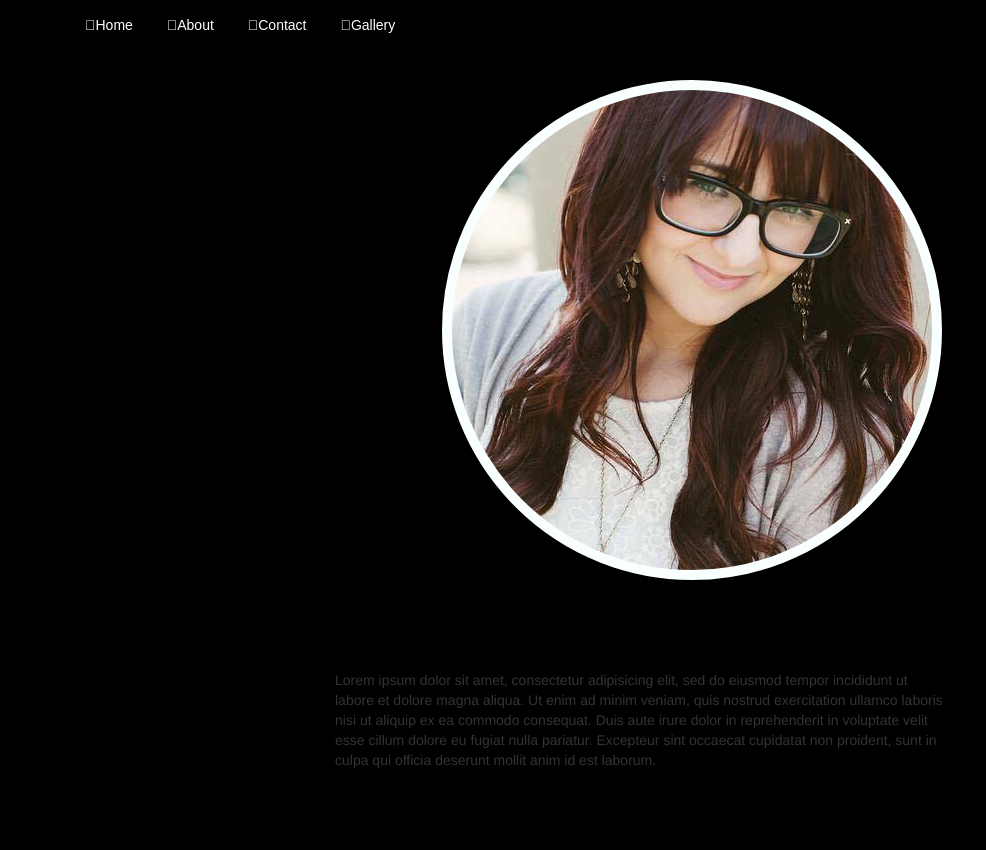
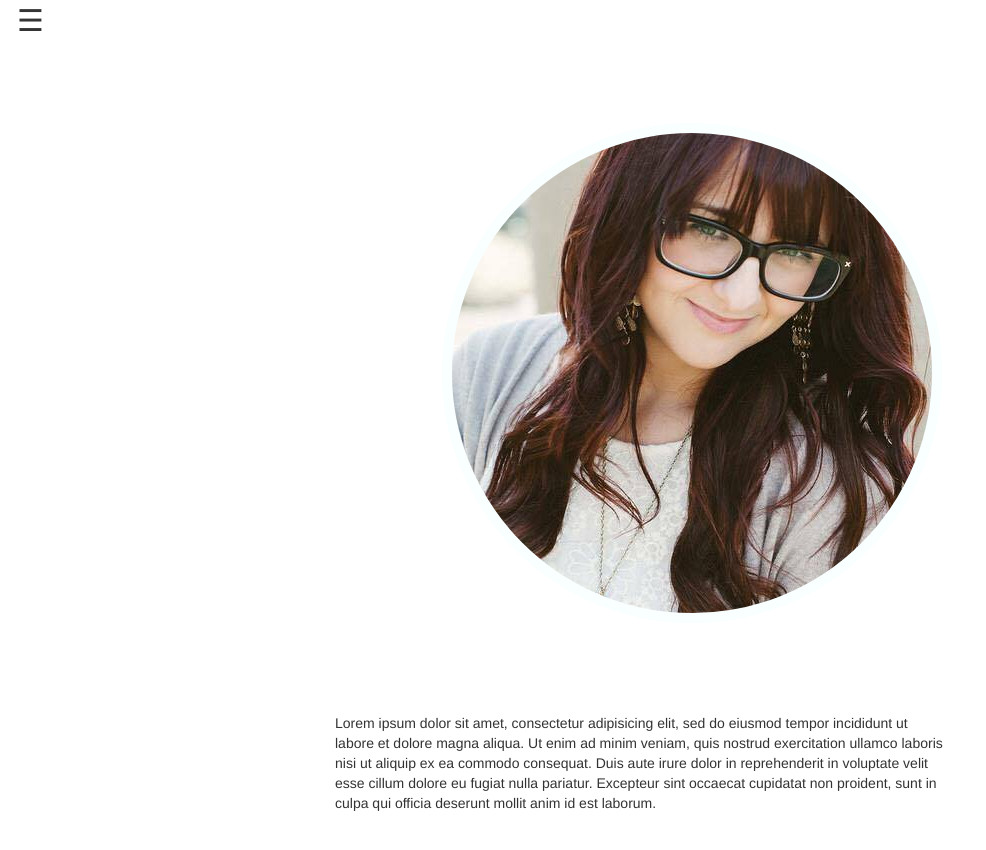
Before and after one commit to phillipdanielscott/BMP, a website: page bio.html in a window 1280 px wide. Shown: the top 850 px of the page, without its empty margins (0-986 px from the left). Drawn offline with nearby package versions, Linux system fonts and the light colour scheme.

Commit message:
changed styling on the menu

```diff
--- a/_bio.scss
+++ b/_bio.scss
@@ -35,3 +35,7 @@ border: 10px #F9FEFF solid;
 .bottomDiv {
   margin-bottom:90px;
 }
+
+#navLogo{
+  width:249px;
+}
--- a/_header.scss
+++ b/_header.scss
@@ -46,7 +46,6 @@ ul.dropdown {
   width: 111%;
   height: 2000px;
   padding: 0px;
-  margin: -60px;
 }
 
 .menutext{
--- a/_mainpage.scss
+++ b/_mainpage.scss
@@ -4,7 +4,7 @@ body {
   background-repeat: no-repeat;
   background-size: cover;
   background-position: center;
-  background-color: black;
+  background-color: white;
 }
 
 .mainContainer{
@@ -82,5 +82,4 @@ li{
 }
 
 #logoBandW{
-    width: 437px;
-}
+    width: 513px;}
--- a/bio.html
+++ b/bio.html
@@ -13,26 +13,21 @@
     <script src="app.js"></script>
   </head>
   <body>
-    <nav id="header" class="navbar navbar-fixed-top">
-      <div id="header-container" class="container navbar-container">
-          <div class="navbar-header">
-              <button type="button" class="navbar-toggle collapsed" data-toggle="collapse" data-target="#navbar" aria-expanded="false" aria-controls="navbar">
-                  <span class="sr-only">Toggle navigation</span>
-                  <span class="icon-bar"></span>
-                  <span class="icon-bar"></span>
-                  <span class="icon-bar"></span>
-              </button>
-          </div>
-          <div id="navbar" class="collapse navbar-collapse">
-              <ul class="nav navbar-nav">
-                  <li class="active"><a href="index.html">Home</a></li>
-                  <li><a href="bio.html">About</a></li>
-                  <li><a href="contact.html">Contact</a></li>
-                  <li><a href="gallery.html">Gallery</a></li>
-              </ul>
-          </div>
-      </div>
-  </nav>
+
+    <div id="mySidenav" class="sidenav">
+      <a href="javascript:void(0)" class="closebtn" onclick="closeNav()">&times;</a>
+      <img id="navLogo" class = "" src="bmplogo.png" alt="" />
+      <a href="bio.html">About</a>
+      <a href="gallery.html">gallery</a>
+      <a href="contact.html">Contact</a>
+    </div>
+
+    <div id="">
+
+      <span style="font-size:30px;cursor:pointe;margin-left:17px;" onclick="openNav()">&#9776; </span>
+    </div>
+
+
   <div class="top-buffer"></div>
   <div class="circleContainer col-md-12 col-md-offset-4 col-sm-12 col-sm-offset-4">
 
--- a/styles.scss
+++ b/styles.scss
@@ -5,8 +5,5 @@
 @import "_carousel";
 @import "_mainpage";
 @import "_bio";
-<<<<<<< HEAD
 @import "_contact";
-=======
 @import "_header";
->>>>>>> f4e6d80583a3329fa14195796c2b4b61ee1c3db7
```
Also changed, not shown: gallery.html (+11 -20 lines), index.html (+2 -10 lines), bmpblackandwhite.png, styles.css, weddingbackground2.jpg (added).
